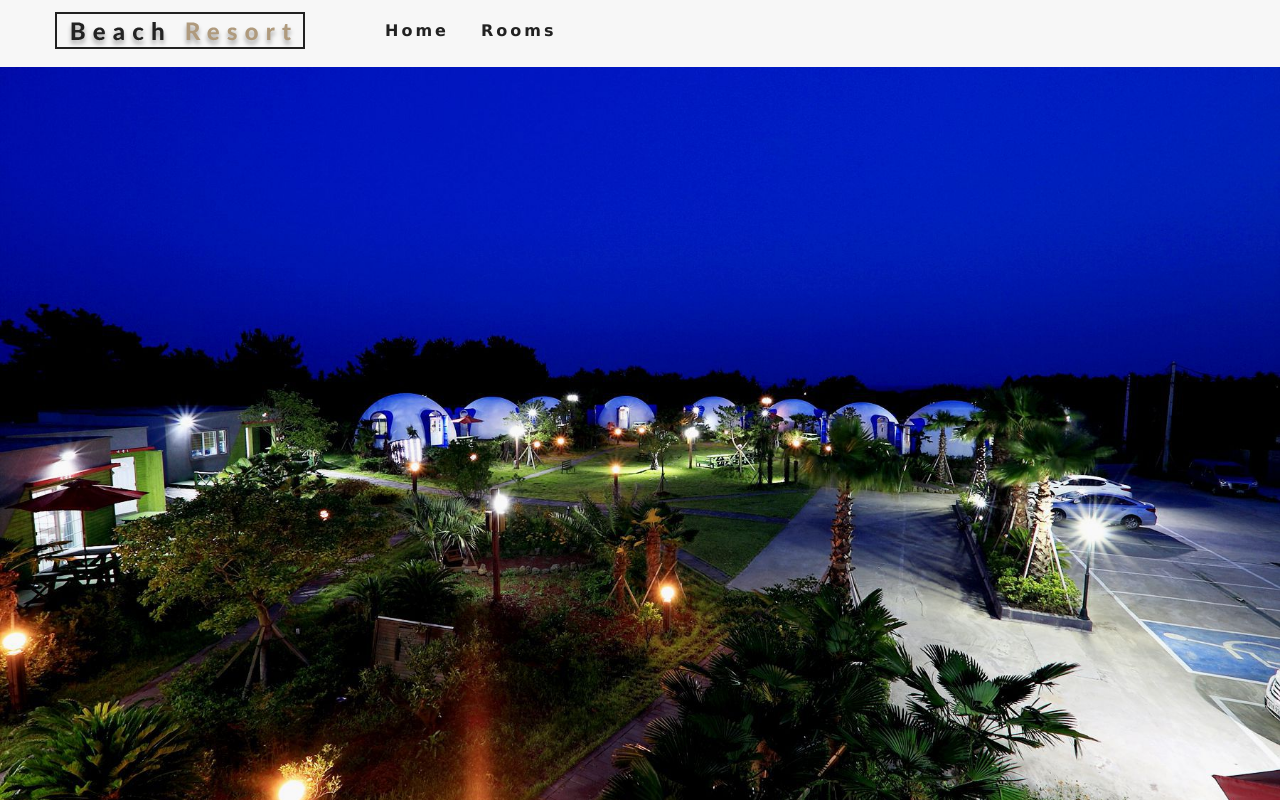
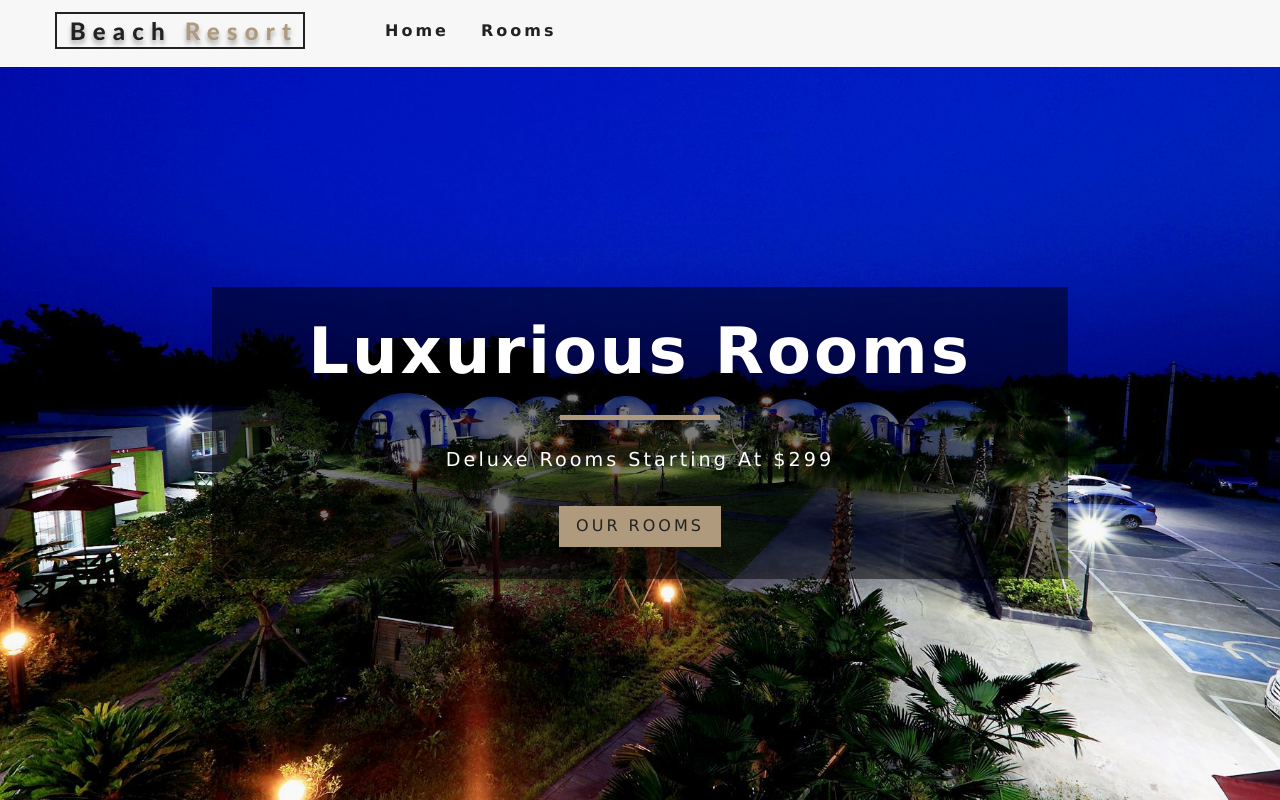
Before and after one commit to rudalson/resort, a React (Create React App) app: page /#/ in a window 1280 px wide. Built offline with nearby package versions, Linux system fonts and the light colour scheme.

Commit message:
added banner component
home에서 반투명 sub windows 박스의 배너 추가
배너에는 title, subtitle, btn 추가 가능

```diff
--- /dev/null
+++ b/src/components/Banner.js
@@ -0,0 +1,12 @@
+import React from "react";
+
+export default function Banner({children, title, subtitle}) {
+    return (
+        <div className="banner">
+            <h1>{title}</h1>
+            <div />
+            <p>{subtitle}</p>
+            {children}
+        </div>
+    )
+}
--- a/src/pages/Error.js
+++ b/src/pages/Error.js
@@ -1,9 +1,8 @@
 import React from "react";
+import Hero from "../components/Hero";
 
 export default function Error() {
     return (
-        <div>
-            hello from error page
-        </div>
+        <Hero />
     );
 }
--- a/src/pages/Home.js
+++ b/src/pages/Home.js
@@ -1,9 +1,16 @@
 import React from "react";
 import Hero from "../components/Hero";
+import Banner from "../components/Banner";
+import {Link} from "react-router-dom";
 
 export default function Home() {
     return (
         <Hero>
+            <Banner title="luxurious rooms" subtitle="deluxe rooms starting at $299">
+                <Link to='/rooms' className="btn-primary">
+                    our rooms
+                </Link>
+            </Banner>
         </Hero>
     );
 }
--- a/src/pages/Rooms.js
+++ b/src/pages/Rooms.js
@@ -1,10 +1,10 @@
 import React from "react";
+import Hero from "../components/Hero";
 
 const Rooms = () => {
     return (
-        <div>
-            hello from rooms page
-        </div>
+        <Hero hero={"roomsHero"} >
+        </Hero>
     )
 }
 
```
